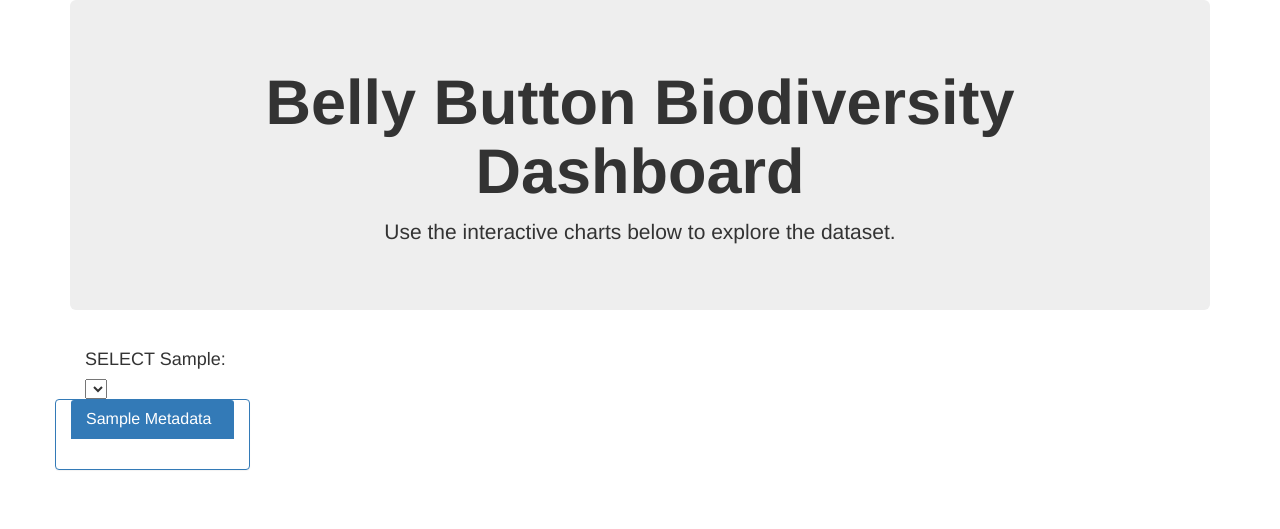
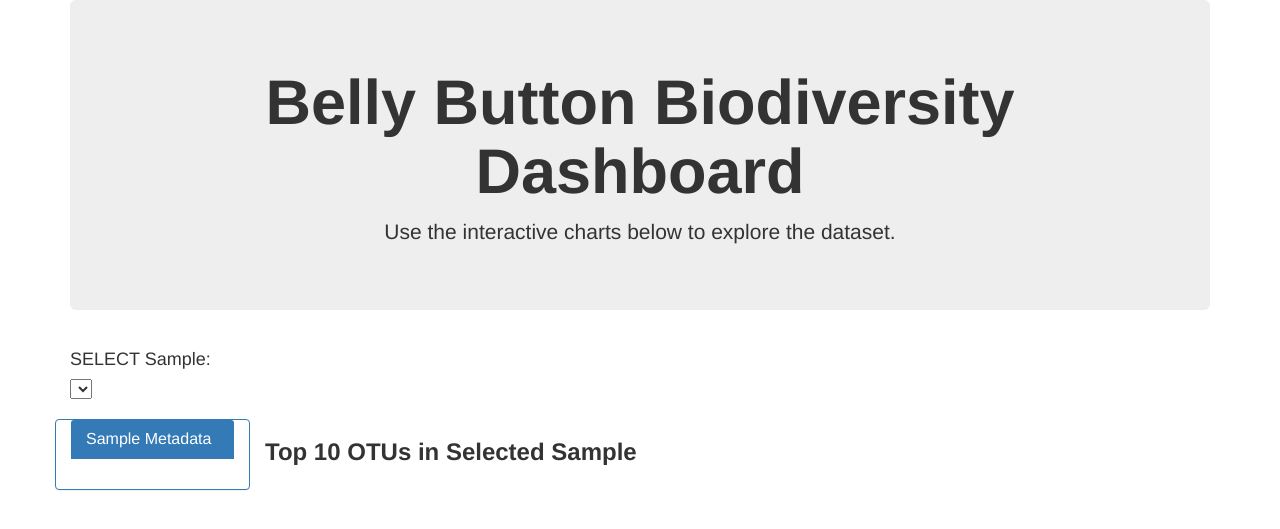
Before and after one commit to victoria-lam/Interactive_Biodiversity_App, a Flask app: page / in a window 1280 px wide. Shown: the top 529 px of the page. Run offline with Flask 2, Linux system fonts and the light colour scheme; lists and menus that the app fills with data are empty; parts of the project's set-up code (start-up, migrations or seed data) failed here and were passed over; some libraries are stand-ins or nearby versions.

Commit message:
updated html

```diff
--- a/templates/index.html
+++ b/templates/index.html
@@ -7,13 +7,14 @@
         <meta http-equiv="X-UA-Compatible" content="ie=edge">
         <title>Belly Button Diversity</title>
         <link rel="stylesheet" href="https://maxcdn.bootstrapcdn.com/bootstrap/3.3.7/css/bootstrap.min.css">
+        <link rel="stylesheet" href="style.css">
         <script src="https://cdn.plot.ly/plotly-latest.min.js"></script>
     </head>
 
 <body>
     <div class="container">
         <!-- page header -->
-        <div class="jumbotron text-center">
+        <div class="jumbotron text-center font">
             <h1><strong>Belly Button Biodiversity Dashboard</strong></h1>
             <p>
                 Use the interactive charts below to explore the dataset.
@@ -21,7 +22,7 @@
         </div>
     </div>
     <div class="container">
-        <div class="col-lg-3">
+        <div>
             <!-- drop down bar -->
             <h4>SELECT Sample:</h4>
             <select id="selDataset" onchange="optionChanged(this.value)"></select>
@@ -37,11 +38,12 @@
                 </div>
                 <div id="sampleMetadata" class="panel-body"></div>
             </div>
-            <div class="col-lg-5">
+            <div class="col-lg-5 pie">
                 <!-- corresponding pie chart -->
+                <h3><b>Top 10 OTUs in Selected Sample</b></h3>
                 <div id="pie"></div>
             </div>
-            <div class="col-lg-5">
+            <div class="col-lg-3">
                 <!-- washing frequency -->
                 <div id="gauge"></div>
             </div>
```
